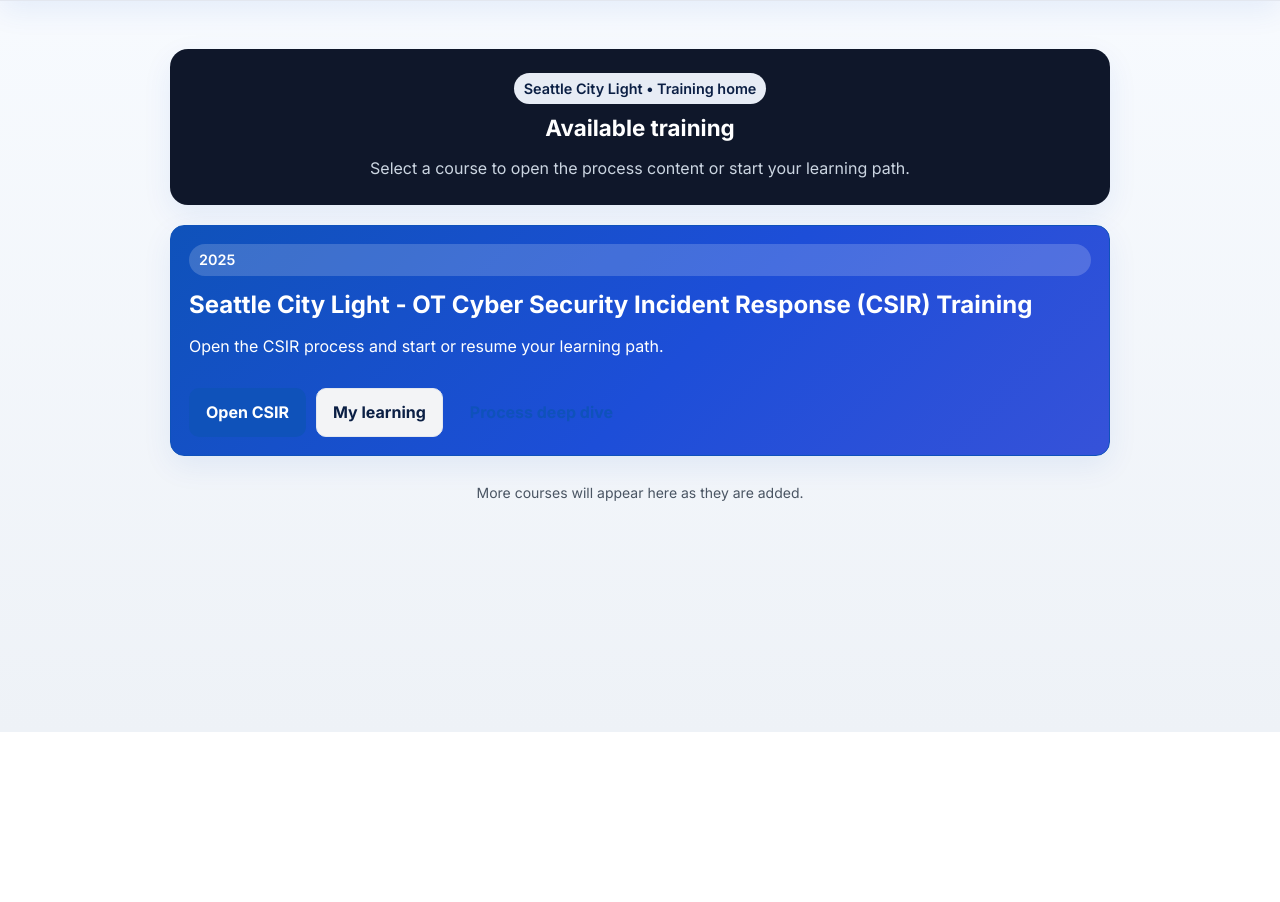
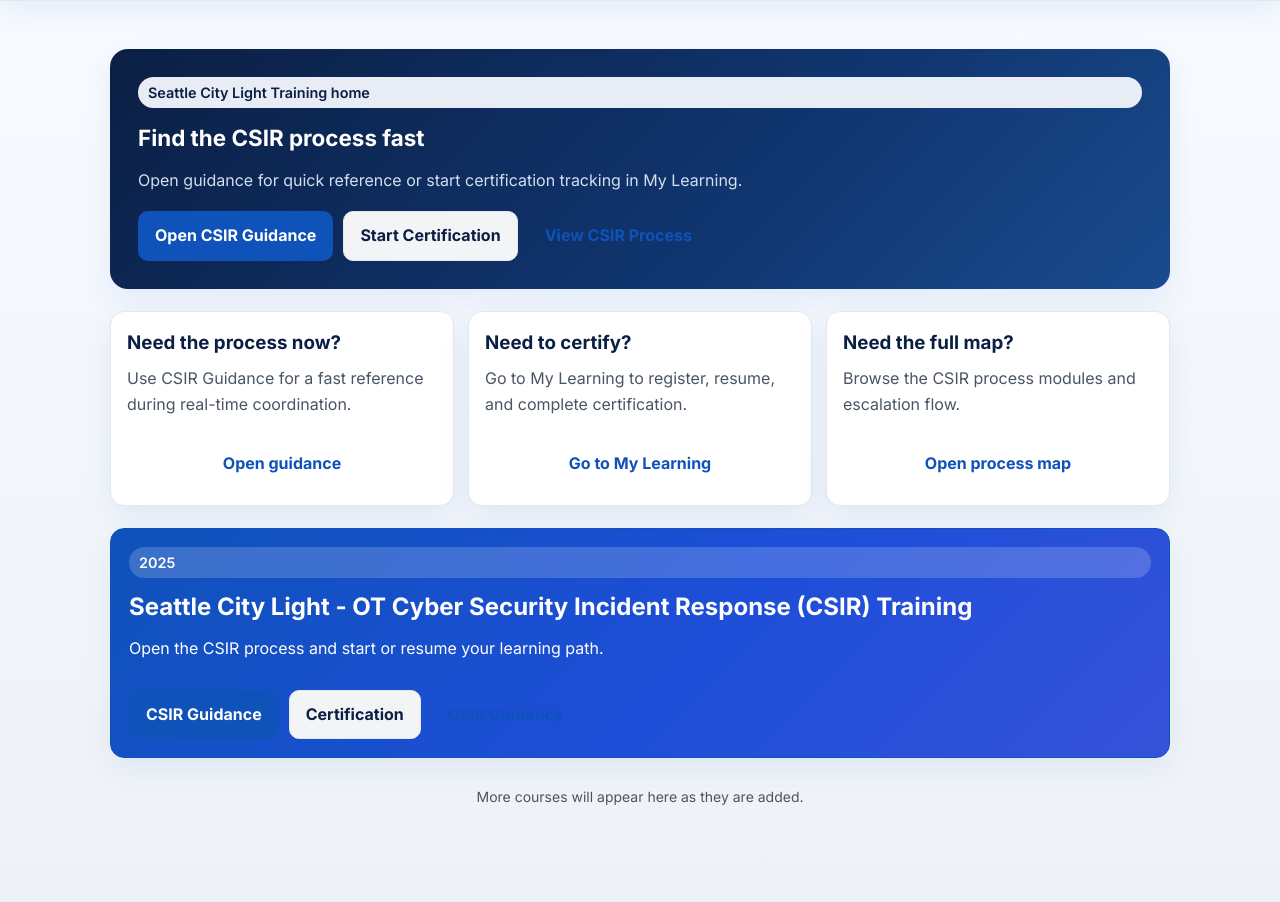
Before and after one commit to mmacri/SCL1, a plain HTML site: page index.html in a window 1280 px wide. Shown: the part 68-970 px from the top of the page. Before the commit the page ends 800 px from the top, so only its background shows below. Drawn offline with Linux system fonts and the light colour scheme; no server answers.

Commit message:
Update index.html

```diff
--- a/index.html
+++ b/index.html
@@ -24,34 +24,55 @@
       box-shadow: var(--shadow);
     }
     .main-landing {
-      max-width: 980px;
+      max-width: 1100px;
       margin: 48px auto;
       padding: 0 20px 48px;
       display: grid;
-      gap: 20px;
-    }
-    .course-grid {
-      display: grid;
-      gap: 14px;
-      grid-template-columns: repeat(auto-fit, minmax(280px, 1fr));
+      gap: 22px;
     }
     .hero-intro {
-      padding: 24px;
+      padding: 28px;
       border-radius: 18px;
-      background: #0f172a;
+      background: linear-gradient(135deg, #0b1f44 0%, #10356f 60%, #1a4b8e 100%);
       color: #e2e8f0;
       box-shadow: var(--shadow);
-      text-align: center;
+      text-align: left;
+      display: grid;
+      gap: 12px;
     }
     .hero-intro h1 {
       color: #fff;
-      margin: 6px 0 10px;
+      margin: 0;
     }
     .hero-intro .section-sub {
-      color: #cbd5e1;
+      color: #d3dfef;
       margin: 0;
     }
-    .path-grid {
+    .hero-actions {
+      display: flex;
+      gap: 10px;
+      flex-wrap: wrap;
+      margin-top: 6px;
+    }
+    .quick-grid {
+      display: grid;
+      gap: 14px;
+      grid-template-columns: repeat(auto-fit, minmax(240px, 1fr));
+    }
+    .quick-card {
+      border: 1px solid var(--border);
+      border-radius: 14px;
+      background: #fff;
+      padding: 16px;
+      display: grid;
+      gap: 8px;
+      box-shadow: var(--shadow);
+    }
+    .quick-card h3 {
+      margin: 0;
+      color: #0b1f44;
+    }
+    .course-grid {
       display: grid;
       gap: 14px;
       grid-template-columns: repeat(auto-fit, minmax(280px, 1fr));
@@ -121,18 +142,41 @@
     <div class="header-inner">
       <div class="brand"><img src="assets/logo.svg" alt="SCL logo">Training Home</div>
       <nav class="top-nav">
-        <a href="process-deep-dive.html">Process deep dive</a>
-        <a href="csir/my-learning.html">My learning</a>
-        <a href="csir/curriculum.html">CSIR process</a>
+        <a href="process-deep-dive.html">CSIR Guidance</a>
+        <a href="csir/my-learning.html">Certification</a>
+        <a href="csir/curriculum.html">CSIR Process</a>
       </nav>
     </div>
   </header>
 
   <main class="main-landing">
     <div class="hero-intro">
-      <div class="pill">Seattle City Light • Training home</div>
-      <h1 class="section-title">Available training</h1>
-      <p class="section-sub">Select a course to open the process content or start your learning path.</p>
+      <div class="pill">Seattle City Light Training home</div>
+      <h1 class="section-title">Find the CSIR process fast</h1>
+      <p class="section-sub">Open guidance for quick reference or start certification tracking in My Learning.</p>
+      <div class="hero-actions">
+        <a class="button" href="process-deep-dive.html">Open CSIR Guidance</a>
+        <a class="button secondary" href="csir/my-learning.html">Start Certification</a>
+        <a class="button ghost" href="csir/curriculum.html">View CSIR Process</a>
+      </div>
+    </div>
+
+    <div class="quick-grid">
+      <div class="quick-card">
+        <h3>Need the process now?</h3>
+        <p class="section-sub">Use CSIR Guidance for a fast reference during real-time coordination.</p>
+        <a class="button ghost" href="process-deep-dive.html">Open guidance</a>
+      </div>
+      <div class="quick-card">
+        <h3>Need to certify?</h3>
+        <p class="section-sub">Go to My Learning to register, resume, and complete certification.</p>
+        <a class="button ghost" href="csir/my-learning.html">Go to My Learning</a>
+      </div>
+      <div class="quick-card">
+        <h3>Need the full map?</h3>
+        <p class="section-sub">Browse the CSIR process modules and escalation flow.</p>
+        <a class="button ghost" href="csir/curriculum.html">Open process map</a>
+      </div>
     </div>
 
     <div class="course-grid" id="courseGrid"></div>
@@ -162,9 +206,9 @@
             <h2>${course.courseName}</h2>
             <p class="section-sub">Open the CSIR process and start or resume your learning path.</p>
             <div class="footer-actions">
-              <a class="button" href="csir/index.html">Open CSIR</a>
-              <a class="button secondary" href="csir/my-learning.html">My learning</a>
-              <a class="button ghost" href="process-deep-dive.html">Process deep dive</a>
+              <a class="button" href="csir/index.html">CSIR Guidance</a>
+              <a class="button secondary" href="csir/my-learning.html">Certification</a>
+              <a class="button ghost" href="process-deep-dive.html">CSIR Guidance</a>
             </div>
           `;
           grid.appendChild(card);
```
